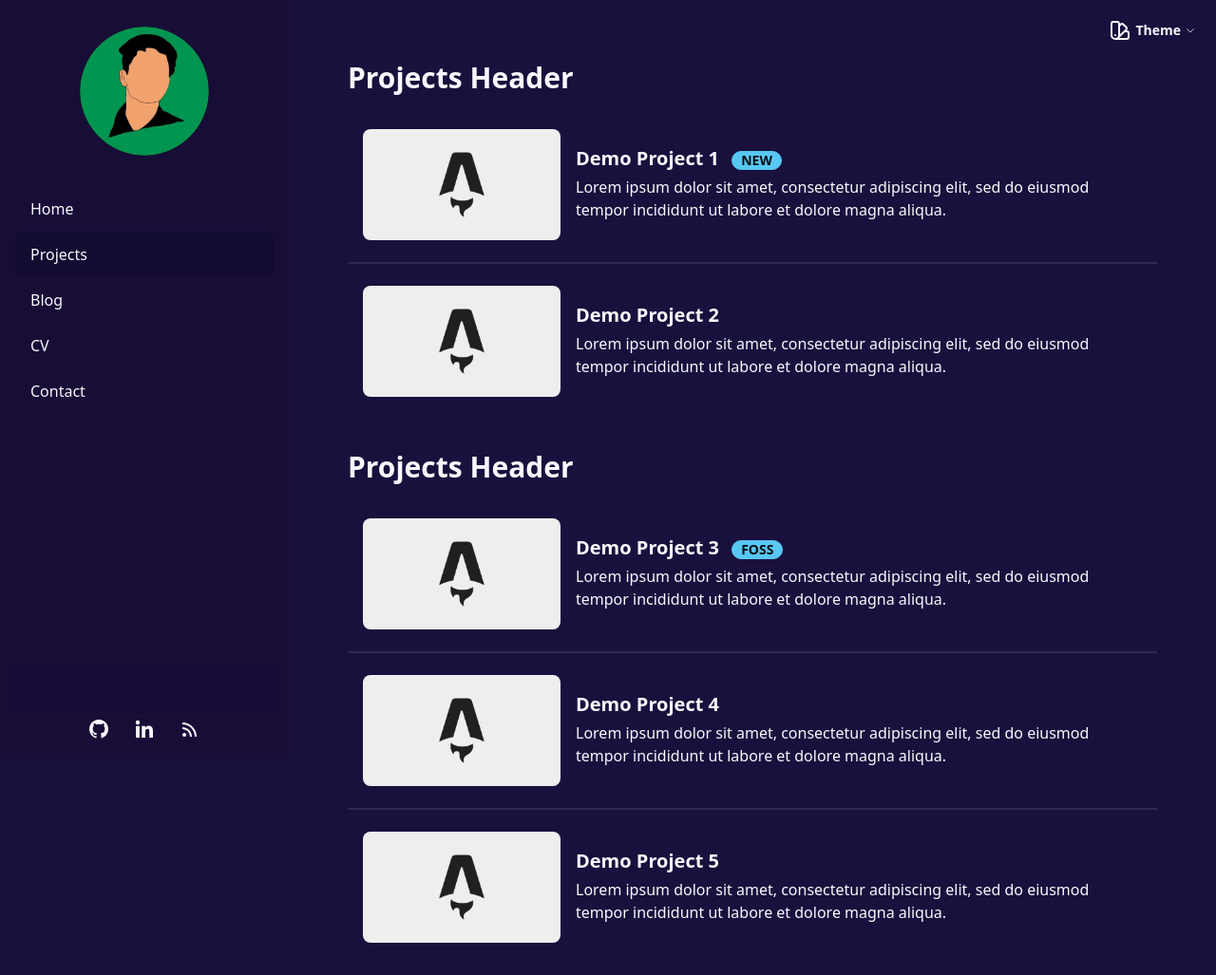
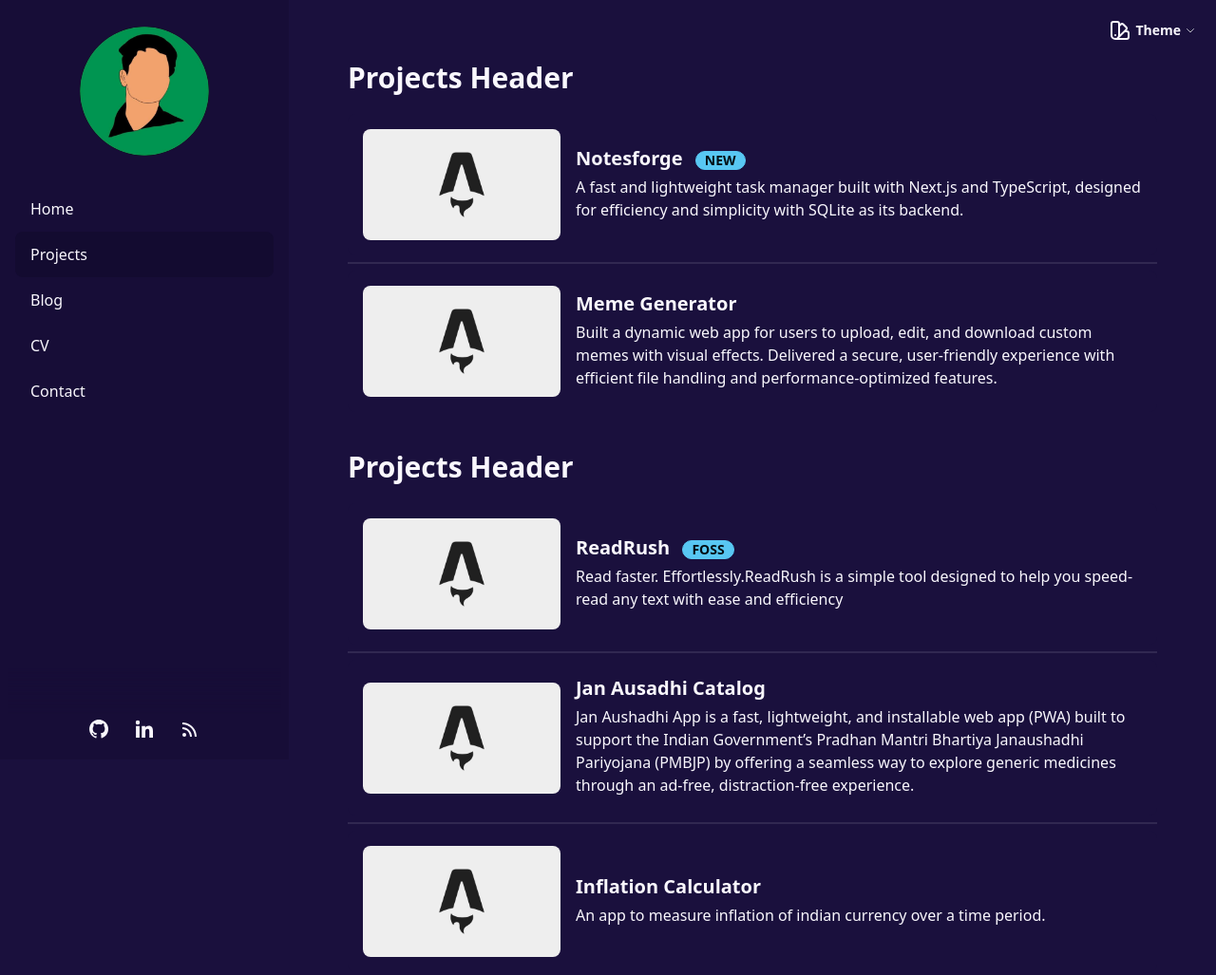
Before and after one commit to Achyutem/achyutem-pf, an Astro site: page /projects in a window 1280 px wide. Shown: the top 1027 px of the page at 95% size. Built offline with nearby package versions, Linux system fonts and the light colour scheme; Astro itself is replaced by a stand-in of ours.

Commit message:
updated project section

```diff
--- a/src/pages/index.astro
+++ b/src/pages/index.astro
@@ -37,7 +37,7 @@
   />
   <div class="divider my-0"></div>
   <HorizontalCard
-    title="Demo Project 2"
+    title="Meme Generator"
     img="/post_img.webp"
     desc="Built a dynamic web app for users to upload, edit, and download custom memes with visual effects. Delivered a secure, user-friendly experience with efficient file handling and performance-optimized features."
     url="https://memes-achyutem.vercel.app/"
--- a/src/pages/projects.astro
+++ b/src/pages/projects.astro
@@ -9,18 +9,18 @@
   </div>
 
   <HorizontalCard
-    title="Demo Project 1"
+    title="Notesforge"
     img="/post_img.webp"
-    desc="Lorem ipsum dolor sit amet, consectetur adipiscing elit, sed do eiusmod tempor incididunt ut labore et dolore magna aliqua."
-    url="#"
+    desc="A fast and lightweight task manager built with Next.js and TypeScript, designed for efficiency and simplicity with SQLite as its backend."
+    url="https://github.com/Achyutem/NotesForge"
     badge="NEW"
   />
   <div class="divider my-0"></div>
   <HorizontalCard
-    title="Demo Project 2"
+    title="Meme Generator"
     img="/post_img.webp"
-    desc="Lorem ipsum dolor sit amet, consectetur adipiscing elit, sed do eiusmod tempor incididunt ut labore et dolore magna aliqua."
-    url="#"
+    desc="Built a dynamic web app for users to upload, edit, and download custom memes with visual effects. Delivered a secure, user-friendly experience with efficient file handling and performance-optimized features."
+    url="https://memes-achyutem.vercel.app/"
   />
 
   <div>
@@ -28,24 +28,24 @@
   </div>
 
   <HorizontalCard
-    title="Demo Project 3"
+    title="ReadRush"
     img="/post_img.webp"
-    desc="Lorem ipsum dolor sit amet, consectetur adipiscing elit, sed do eiusmod tempor incididunt ut labore et dolore magna aliqua."
-    url="#"
+    desc="Read faster. Effortlessly.ReadRush is a simple tool designed to help you speed-read any text with ease and efficiency"
+    url="https://achyutem.github.io/ReadRushr?ref=github"
     badge="FOSS"
   />
   <div class="divider my-0"></div>
   <HorizontalCard
-    title="Demo Project 4"
+    title="Jan Ausadhi Catalog"
     img="/post_img.webp"
-    desc="Lorem ipsum dolor sit amet, consectetur adipiscing elit, sed do eiusmod tempor incididunt ut labore et dolore magna aliqua."
-    url="#"
+    desc="Jan Aushadhi App is a fast, lightweight, and installable web app (PWA) built to support the Indian Government’s Pradhan Mantri Bhartiya Janaushadhi Pariyojana (PMBJP) by offering a seamless way to explore generic medicines through an ad-free, distraction-free experience."
+    url="https://achyutem.github.io/JanAusadhi/"
   />
   <div class="divider my-0"></div>
   <HorizontalCard
-    title="Demo Project 5"
+    title="Inflation Calculator"
     img="/post_img.webp"
-    desc="Lorem ipsum dolor sit amet, consectetur adipiscing elit, sed do eiusmod tempor incididunt ut labore et dolore magna aliqua."
-    url="#"
+    desc="An app to measure inflation of indian currency over a time period."
+    url="https://achyutem.github.io/inflation/?ref=github"
   />
 </BaseLayout>
```
